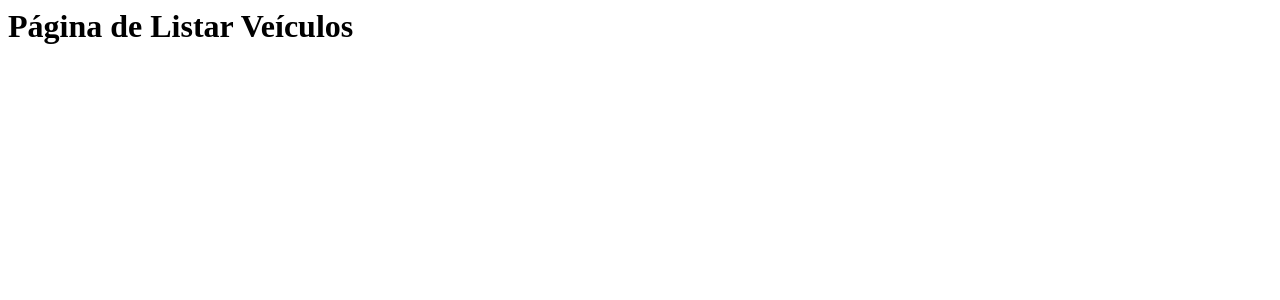
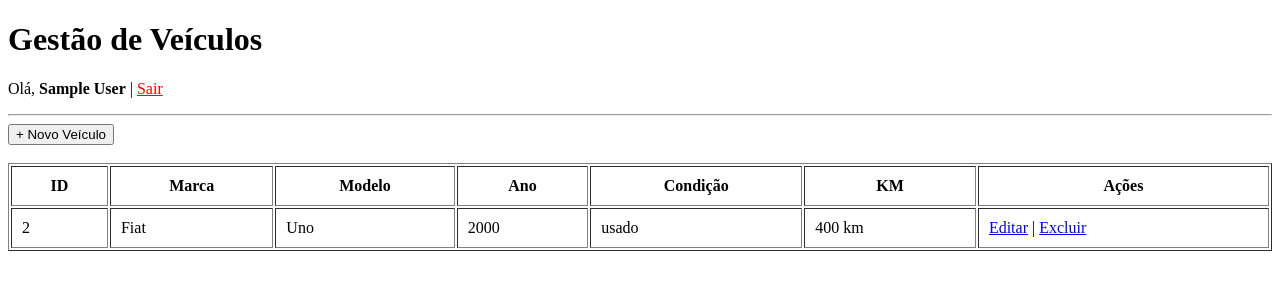
Before and after one commit to SilvioGobo/ProjetoDesenvolvimentoWeb, a PHP site: page /veiculos in a window 1280 px wide. Shown: the top 300 px of the page. Run offline with PHP 8.4, Linux system fonts and the light colour scheme; the visitor is signed in with stand-in values (Sample User, id 1); data comes from the database, SQL or seed files in the repository; both versions use the stored data as it was after the commit.

Commit message:
CRUD veiculos finalizado

```diff
--- /dev/null
+++ b/app/Controllers/VeiculoController.php
@@ -0,0 +1,108 @@
+<?php
+namespace App\Controllers;
+
+use App\DAO\VeiculoDAO;
+use App\Models\Veiculo;
+
+class VeiculoController{
+    public function index(){
+        //Chama a dao para pegar os dados
+        $dao = new VeiculoDAO();
+        $veiculos = $dao->getAll();
+
+        //carrega a view
+        require_once __DIR__ . '/../Views/veiculos/lista.php';
+    }
+
+    public function create(){
+        require_once __DIR__ . '/../Views/veiculos/formulario.php';
+    }
+
+    public function store(){
+        //pega os dados do post
+        $marca = $_POST['marca'];
+        $modelo = $_POST['modelo'];
+        $ano = $_POST['ano'];
+        $km = $_POST['km'];
+        $condicao = $_POST['condicao'];
+
+        //preenche
+        $veiculo = new Veiculo();
+        $veiculo->setMarca($marca);
+        $veiculo->setModelo($modelo);
+        $veiculo->setAno($ano);
+        $veiculo->setKm($km);
+        $veiculo->setCondicao($condicao);
+
+        //chama o DAO
+        $dao = new VeiculoDAO();
+        $sucesso = $dao->create($veiculo);
+
+        //Redireciona
+        if ($sucesso){
+            header('Location: /veiculos');
+            exit;
+        }else{
+            echo "Erro ao Salvar o Veículo!";
+        }
+    }
+
+    public function delete(){
+        if(!isset($_GET['id'])){
+            header('Location: /veiculos');
+            exit;
+        }
+        $id = $_GET['id'];
+        //chama o DAO para deletar
+        $dao = new VeiculoDAO();
+        $dao->delete($id);
+        //redireciona
+        header('Location: /veiculos');
+        exit;
+    }
+
+    //Controle do update
+    public function edit(){
+        if(!isset($_GET['id'])){
+            header('Location: /veiculos');
+            exit;
+        }
+        $id = $_GET['id'];
+
+        $dao = new VeiculoDAO();
+        $veiculo = $dao->getById($id); //busca dados antigos
+
+        if(!$veiculo){
+            echo "Veículo não encontrado!";
+            exit;
+        }
+        require_once __DIR__ . '/../Views/veiculos/editar.php';
+    }
+
+    public function update(){
+        //Pega os dados do POST
+        $id = $_POST['id'];
+        $marca = $_POST['marca'];
+        $modelo = $_POST['modelo'];
+        $ano = $_POST['ano'];
+        $km = $_POST['km'];
+        $condicao = $_POST['condicao'];
+
+        $veiculo = new Veiculo();
+        $veiculo->setId($id); // Importante setar o ID!
+        $veiculo->setMarca($marca);
+        $veiculo->setModelo($modelo);
+        $veiculo->setAno($ano);
+        $veiculo->setKm($km);
+        $veiculo->setCondicao($condicao);
+
+        $dao = new VeiculoDAO();
+        $sucesso = $dao->update($veiculo);
+        if ($sucesso) {
+            header('Location: /veiculos');
+            exit;
+        } else {
+            echo "Erro ao atualizar veículo.";
+        }
+    }
+}
--- /dev/null
+++ b/app/DAO/VeiculoDAO.php
@@ -0,0 +1,131 @@
+<?php
+namespace App\DAO;
+
+use Config\Database;
+use App\Models\Veiculo;
+use \PDO;
+use PDOException;
+
+class VeiculoDAO{
+    private $db;
+
+    public function __construct(){
+        $this->db = Database::getConnection();
+    }
+
+    public function getAll(){
+        try{
+            $sql = "SELECT * FROM veiculos";
+            $stmt = $this->db->query($sql);
+
+            $dados = $stmt->fetchAll(PDO::FETCH_ASSOC);
+            $veiculos = []; //guarda os objetos
+
+            foreach($dados as $linha){
+                $v = new Veiculo();
+                $v->setId($linha['id']);
+                $v->setMarca($linha['marca']);
+                $v->setModelo($linha['modelo']);
+                $v->setAno($linha['ano']);
+                $v->setCondicao($linha['condicao']);
+                $v->setKm($linha['km']);
+
+                $veiculos[] = $v;
+            }
+            return $veiculos;
+        } catch (PDOException $e){
+            die('Erro ao buscar veículos: ' . $e->getMessage());
+        }
+    }
+    public function create(Veiculo $veiculo) {
+        try{
+            $marca = $veiculo->getMarca();
+            $modelo = $veiculo->getModelo();
+            $ano = $veiculo->getAno();
+            $condicao = $veiculo->getCondicao();
+            $km = $veiculo->getKm();
+
+            $stmt = $this->db->prepare("INSERT INTO veiculos (marca, modelo, ano, condicao, km) VALUES (:marca, :modelo, :ano, :condicao, :km)");
+
+            $stmt->bindParam(':marca', $marca);
+            $stmt->bindParam(':modelo', $modelo);
+            $stmt->bindParam(':ano', $ano);
+            $stmt->bindParam(':condicao', $condicao);
+            $stmt->bindParam(':km', $km);
+
+            return $stmt->execute();
+        }catch (PDOException $e){
+            die('Não foi possível cadastrar o veículo: ' . $e->getMessage());
+        }
+    }
+    public function delete($id){
+        try{
+            $sql = "DELETE FROM veiculos WHERE id = :id";
+
+            $stmt = $this->db->prepare($sql);
+            $stmt->bindParam(':id', $id);
+
+            return $stmt->execute();
+        }catch(PDOException $e){
+            die('Erro ao excluir o Veículo: ' . $e->getMessage());
+        }
+    }
+
+    //Fazendo o UPDATE do veiculo:
+    public function getById($id){
+        try{
+            $sql = "SELECT * FROM veiculos WHERE id = :id";
+            $stmt = $this->db->prepare($sql);
+            $stmt->bindParam(':id', $id);
+            $stmt->execute();
+
+            $linha = $stmt->fetch(PDO::FETCH_ASSOC);
+
+            if($linha){
+                $v = new Veiculo();
+                $v->setId($linha['id']);
+                $v->setMarca($linha['marca']);
+                $v->setModelo($linha['modelo']);
+                $v->setAno($linha['ano']);
+                $v->setCondicao($linha['condicao']);
+                $v->setKm($linha['km']);
+                return $v;
+            }
+            return null;
+        } catch (PDOException $e) {
+            die('Erro ao Buscar o Veículo: ' . $e->getMessage());
+        }
+    }
+
+    public function update(Veiculo $veiculo){
+        try{
+            $sql = "UPDATE veiculos SET
+            marca = :marca,
+            modelo = :modelo,
+            ano = :ano,
+            condicao = :condicao,
+            km = :km
+            WHERE id = :id";
+
+            $stmt = $this->db->prepare($sql);
+
+            $id = $veiculo->getId();
+            $marca = $veiculo->getMarca();
+            $modelo = $veiculo->getModelo();
+            $ano = $veiculo->getAno();
+            $condicao = $veiculo->getCondicao();
+            $km = $veiculo->getKm();
+
+            $stmt->bindParam(':id', $id);
+            $stmt->bindParam(':marca', $marca);
+            $stmt->bindParam(':modelo', $modelo);
+            $stmt->bindParam(':ano', $ano);
+            $stmt->bindParam(':condicao', $condicao);
+            $stmt->bindParam(':km', $km);
+
+            return $stmt->execute();
+        }catch(PDOException $e){
+            die('Erro ao atualizar o veículo' . $e->getMessage());
+        }
+    }
+}
--- /dev/null
+++ b/app/Models/Veiculo.php
@@ -0,0 +1,48 @@
+<?php
+namespace App\Models;
+
+class Veiculo{
+    private $id;
+    private $marca;
+    private $modelo;
+    private $ano;
+    private $condicao;
+    private $km;
+
+    public function getId(){
+        return $this->id;
+    }
+    public function setId($id){
+        $this->id = $id;
+    }
+    public function getMarca(){
+        return $this->marca;
+    }
+    public function setMarca($marca){
+        $this->marca = $marca;
+    }
+    public function getModelo(){
+        return $this->modelo;
+    }
+    public function setModelo($modelo){
+        $this->modelo = $modelo;
+    }
+    public function getAno(){
+        return $this->ano;
+    }
+    public function setAno($ano){
+        $this->ano = $ano;
+    }
+    public function getCondicao(){
+        return $this->condicao;
+    }
+    public function setCondicao($condicao){
+        $this->condicao = $condicao;
+    }
+    public function getKm(){
+        return $this->km;
+    }
+    public function setKm($km){
+        $this->km = $km;
+    }
+}
--- /dev/null
+++ b/app/Views/veiculos/lista.php
@@ -0,0 +1,64 @@
+<!DOCTYPE html>
+<html lang="pt-br">
+<head>
+    <meta charset="UTF-8">
+    <meta name="viewport" content="width=device-width, initial-scale=1.0">
+    <title>Lista de Veículos</title>
+</head>
+<body>
+    <header>
+        <h1>Gestão de Veículos</h1>
+        <p>Olá, <strong><?php echo $_SESSION['usuario_nome']; ?></strong> |
+           <a href="/logout" style="color: red;">Sair</a>
+        </p>
+    </header>
+
+    <hr>
+
+    <a href="/veiculos/criar">
+        <button>+ Novo Veículo</button>
+    </a>
+
+    <br><br>
+
+    <table border="1" width="100%" cellpadding="10">
+        <thead>
+            <tr>
+                <th>ID</th>
+                <th>Marca</th>
+                <th>Modelo</th>
+                <th>Ano</th>
+                <th>Condição</th>
+                <th>KM</th>
+                <th>Ações</th>
+            </tr>
+        </thead>
+        <tbody>
+            <?php if (empty($veiculos)): ?>
+                <tr>
+                    <td colspan="7" align="center">Nenhum veículo cadastrado.</td>
+                </tr>
+            <?php else: ?>
+                <?php foreach ($veiculos as $veiculo): ?>
+                    <tr>
+                        <td><?php echo $veiculo->getId(); ?></td>
+                        <td><?php echo $veiculo->getMarca(); ?></td>
+                        <td><?php echo $veiculo->getModelo(); ?></td>
+                        <td><?php echo $veiculo->getAno(); ?></td>
+                        <td><?php echo $veiculo->getCondicao(); ?></td>
+                        <td><?php echo number_format($veiculo->getKm(), 0, ',', '.'); ?> km</td>
+                        <td>
+                            <a href="/veiculos/atualizar?id=<?php echo $veiculo->getId(); ?>">Editar</a>
+                            |
+                            <a href="/veiculos/deletar?id=<?php echo $veiculo->getId(); ?>"
+                               onclick="return confirm('Tem certeza que deseja excluir?');">
+                               Excluir
+                            </a>
+                        </td>
+                    </tr>
+                <?php endforeach; ?>
+            <?php endif; ?>
+            </tbody>
+    </table>
+</body>
+</html>
--- a/public/index.php
+++ b/public/index.php
@@ -40,22 +40,34 @@ switch($path) {
         (new App\Controllers\LoginController())->logout();
         break;
 
-        //CRUD do veiculo
+        //CRUD rotas do veiculo
+    case '/veiculos/criar';
+        //echo "<h1>Página de Criar Veículos</h1>";
+        Auth::check();
+        if($_SERVER['REQUEST_METHOD'] === 'GET'){
+            (new App\Controllers\VeiculoController())->create();
+        } else if($_SERVER['REQUEST_METHOD'] === 'POST'){
+            (new App\Controllers\VeiculoController())->store();
+        }
+        break;
     case '/veiculos';
-        echo "<h1>Página de Listar Veículos</h1>";
+        //echo "<h1>Página de Listar Veículos</h1>";
         Auth::check();
-        break;
-    case '/veiculos/criar';
-        echo "<h1>Página de Criar Veículos</h1>";
-        Auth::check();
+        (new App\Controllers\VeiculoController())->index();
         break;
     case '/veiculos/atualizar':
-        echo "<h1>Página de Atualizar Veículos</h1>";
+        //echo "<h1>Página de Atualizar Veículos</h1>";
         Auth::check();
+        if($_SERVER['REQUEST_METHOD'] === 'GET'){
+            (new App\Controllers\VeiculoController())->edit();
+        } else if($_SERVER['REQUEST_METHOD'] === 'POST') {
+            (new App\Controllers\VeiculoController())->update();
+        }
         break;
     case '/veiculos/deletar';
-        echo "<h1>Página de Deletar Veículos</h1>";
+        //echo "<h1>Página de Deletar Veículos</h1>";
         Auth::check();
+        (new App\Controllers\VeiculoController())->delete();
         break;
     default:
         http_response_code(404);
```
Also changed, not shown: app/Views/veiculos/editar.php (added, +53 -0 lines), app/Views/veiculos/formulario.php (added, +43 -0 lines), db/gestao_veiculos.sqlite.
